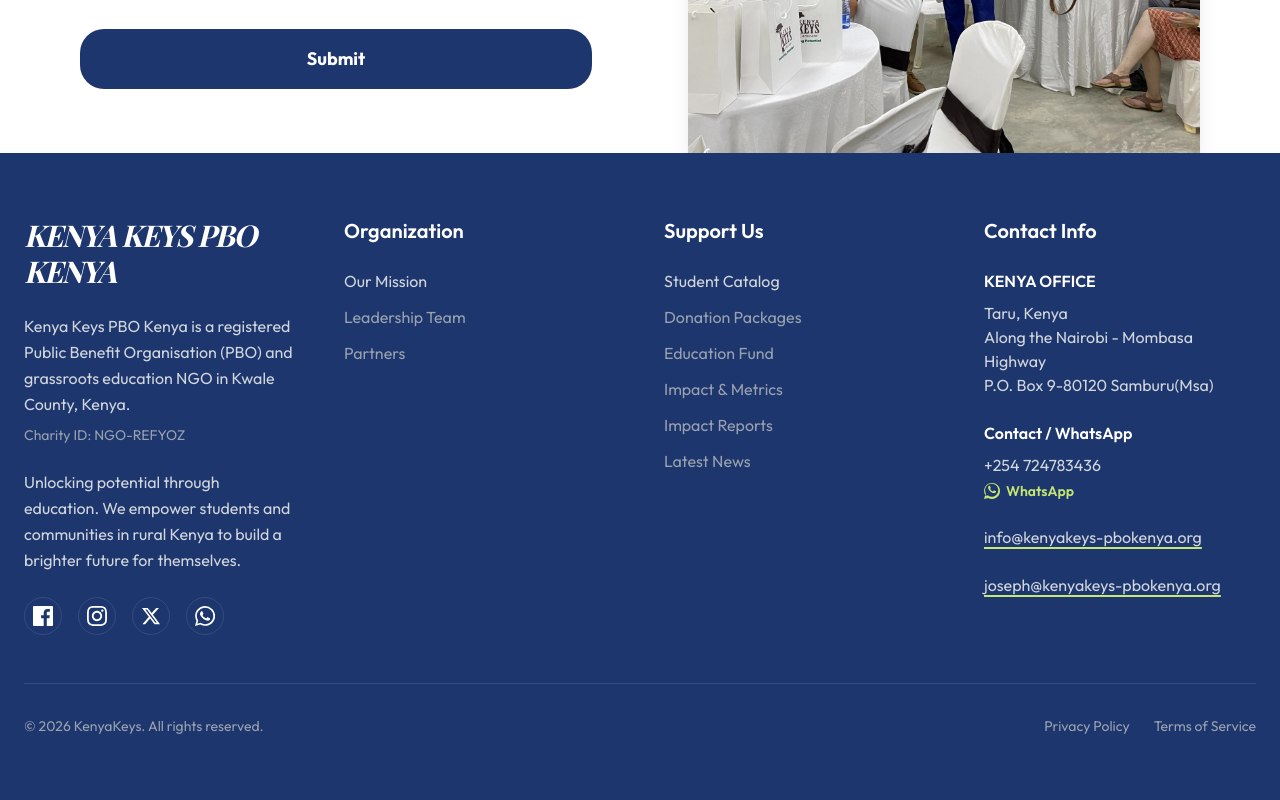
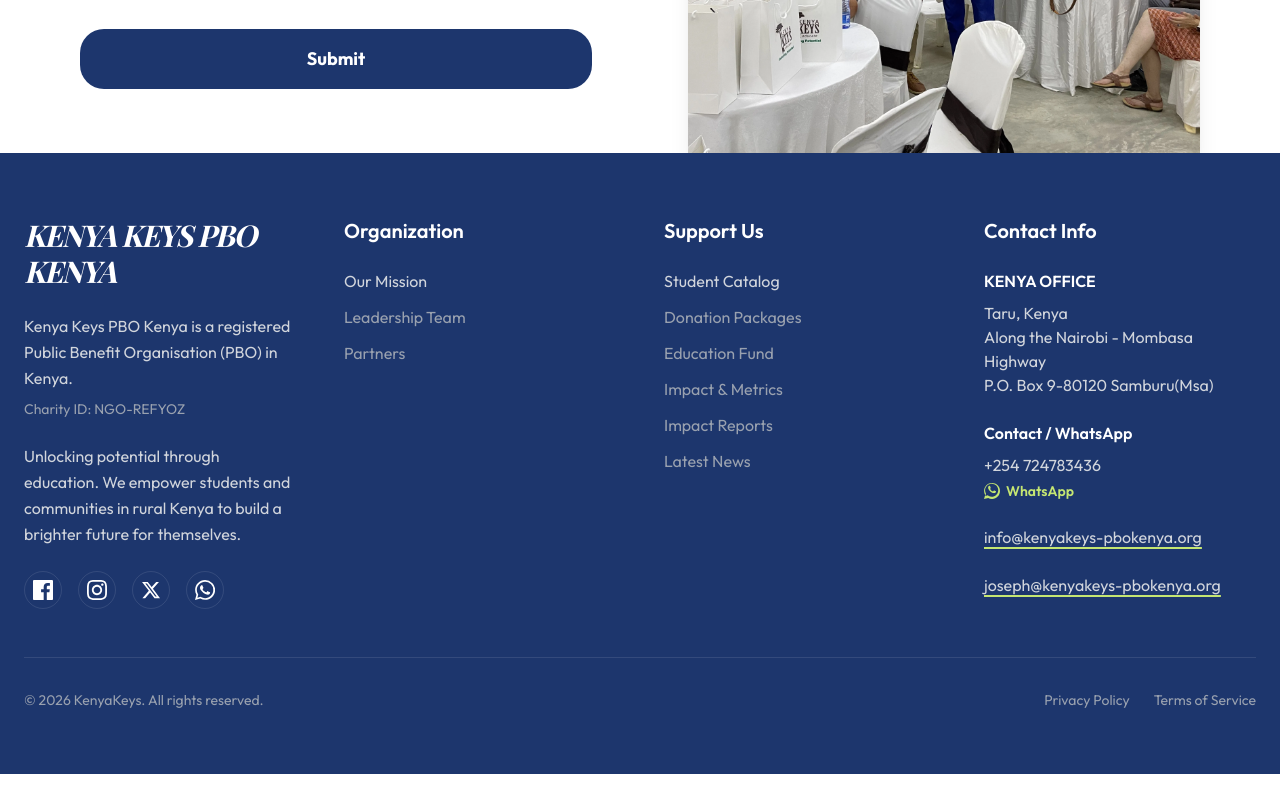
Before and after one commit to Code-Assassin-Fred/kenya-keys-kenya, a Next.js app: page / in a window 1280 px wide. Shown: the part 4563-5363 px from the top of the page. After the commit the page ends 5337 px from the top, so only its background shows below. Built offline with nearby package versions, Linux system fonts and the light colour scheme; a web font is replaced by a local one.

Commit message:
Change footer wording

```diff
--- a/components/Home/Footer.tsx
+++ b/components/Home/Footer.tsx
@@ -10,7 +10,7 @@ export default function Footer() {
                     <div>
                         <h2 className="text-white text-3xl font-bold mb-6 font-playfair uppercase italic tracking-tighter">Kenya Keys PBO Kenya</h2>
                         <p className="text-gray-300 leading-relaxed mb-2 font-outfit">
-                            Kenya Keys PBO Kenya is a registered Public Benefit Organisation (PBO) and grassroots education NGO in Kwale County, Kenya.
+                            Kenya Keys PBO Kenya is a registered Public Benefit Organisation (PBO) in Kenya.
                         </p>
                         <p className="text-gray-400 text-sm mb-6 font-outfit">
                             Charity ID: NGO-REFYOZ
```
